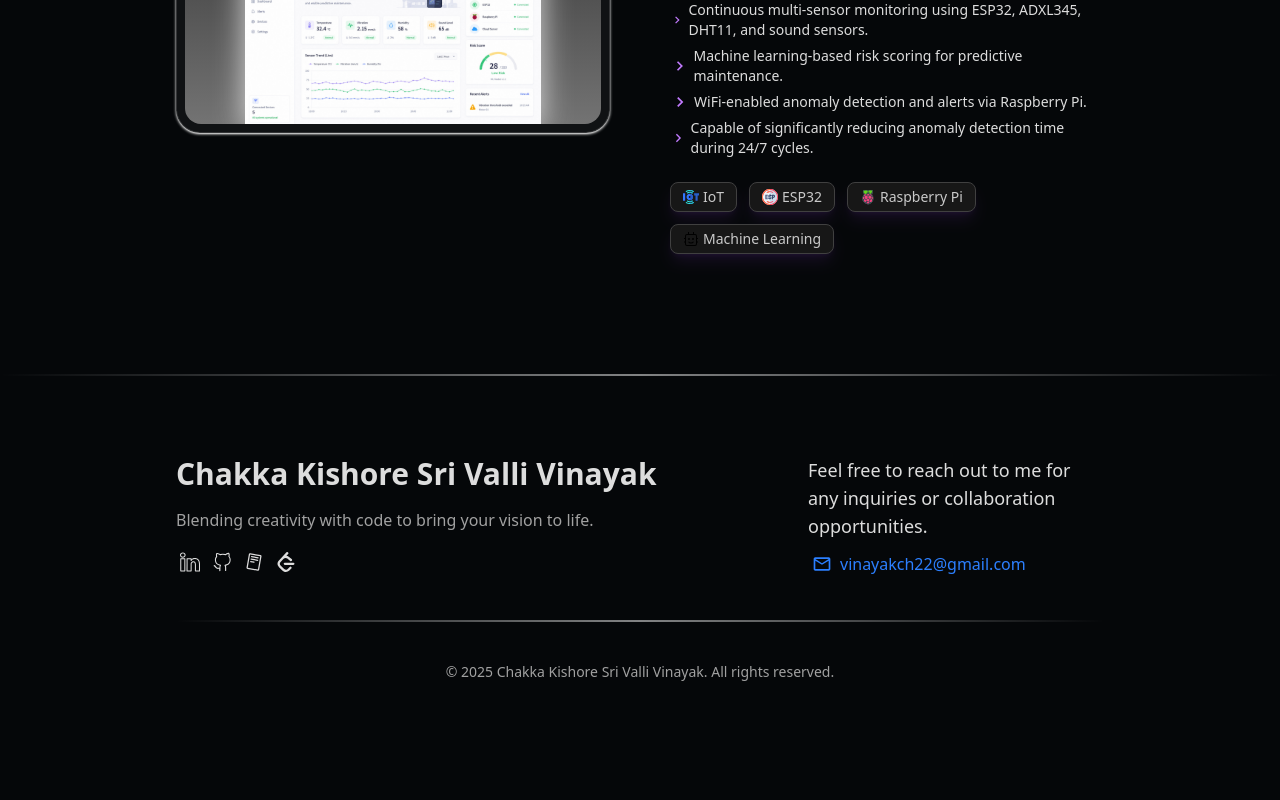
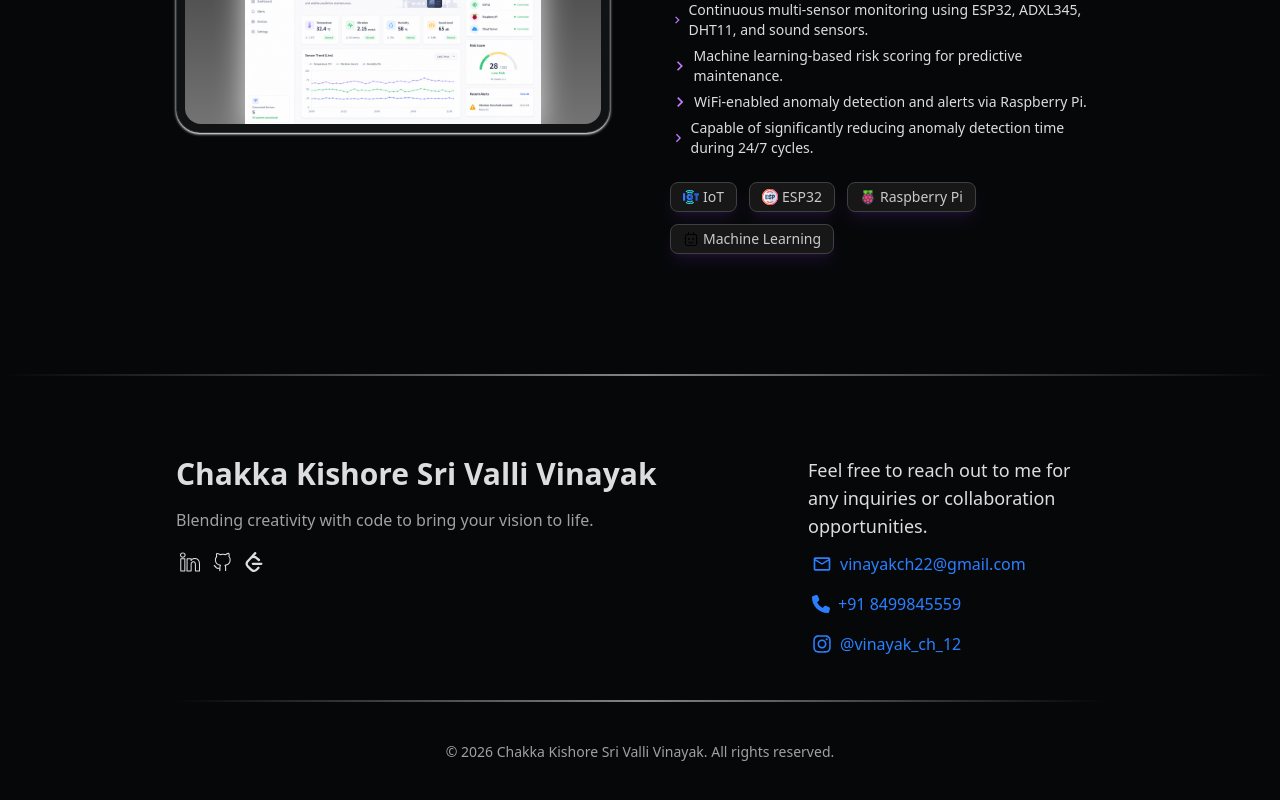
Before and after one commit to vinayakch22/Portfolio, a Next.js app: page /projects in a window 1280 px wide. Shown: the part 1668-2468 px from the top of the page. Before the commit the page ends 2390 px from the top, so only its background shows below. Built offline with nearby package versions, Linux system fonts and the light colour scheme.

Commit message:
Update footer section

```diff
--- a/app/components/Footer.tsx
+++ b/app/components/Footer.tsx
@@ -1,7 +1,8 @@
 import { myData } from '@/data/myData';
 import React from 'react'
 import { MdOutlineMail } from 'react-icons/md';
-import { PiReadCvLogo } from 'react-icons/pi';
+import { FaPhone } from 'react-icons/fa6';
+import { FaInstagram } from 'react-icons/fa';
 import { SiLeetcode } from 'react-icons/si';
 import { SlSocialLinkedin } from 'react-icons/sl';
 import { VscGithubAlt } from 'react-icons/vsc';
@@ -29,13 +30,6 @@ const Footer = () => {
               <VscGithubAlt />
             </a>
             <a
-              href={myData.resume}
-              target="_blank"
-              className="text-2xl lg:text-xl hover:scale-110 transition-all duration-300 p-1"
-            >
-              <PiReadCvLogo />
-            </a>
-            <a
               href={`https://leetcode.com/u/${myData.leetcode}/`}
               target="_blank"
               className="text-2xl lg:text-xl hover:scale-110 transition-all duration-300 p-1"
@@ -46,18 +40,27 @@ const Footer = () => {
         </div>
         <div className='lg:w-1/3 flex flex-col gap-2 items-center lg:items-start'>
           <p className='lg:text-lg text-base text-center lg:text-left'>Feel free to reach out to me for any inquiries or collaboration opportunities.</p>
-          <p>
-            <a
-              className='flex items-center gap-2 text-blue-500 hover:underline lg:p-1 no-expand'
-              href={`mailto:${myData.email}`}>
-                <MdOutlineMail className='lg:text-xl text-lg' /> {myData.email}
-            </a>
-          </p>
+          <a
+            className='flex items-center gap-2 text-blue-500 hover:underline lg:p-1 no-expand'
+            href={`mailto:${myData.email}`}>
+              <MdOutlineMail className='lg:text-xl text-lg' /> {myData.email}
+          </a>
+          <a
+            className='flex items-center gap-2 text-blue-500 hover:underline lg:p-1 no-expand'
+            href={`tel:+91${myData.phone}`}>
+              <FaPhone className='lg:text-lg text-base' /> +91 {myData.phone}
+          </a>
+          <a
+            className='flex items-center gap-2 text-blue-500 hover:underline lg:p-1 no-expand'
+            href={`https://www.instagram.com/${myData.instagram}/`}
+            target="_blank">
+              <FaInstagram className='lg:text-xl text-lg' /> @{myData.instagram}
+          </a>
         </div>
       </div>
       <div className='w-full h-0.5 bg-gradient-to-r from-transparent via-white/50 to-transparent my-10 rounded-full' />
       <div>
-        <p className='text-center text-sm text-neutral-400'>&copy; 2025 Chakka Kishore Sri Valli Vinayak. All rights reserved.</p>
+        <p className='text-center text-sm text-neutral-400'>&copy; {new Date().getFullYear()} Chakka Kishore Sri Valli Vinayak. All rights reserved.</p>
       </div>
     </footer>
   )
--- a/data/myData.ts
+++ b/data/myData.ts
@@ -1,8 +1,10 @@
 interface Data {
     email: string,
+    phone: string,
     linkedin: string,
     resume: string
     github: string,
+    instagram: string,
     leetcode: string,
     CGPA: number
 }
@@ -20,9 +22,11 @@ export interface Projects {
 
 export const myData: Data = {
     email: 'vinayakch22@gmail.com',
+    phone: '8499845559',
     linkedin: 'vinayak-chakka',
     resume: 'https://drive.google.com/file/d/1vpE1VMeofQ5IQKpfqSdy-OlatZPShcMV',
     github: 'vinayakch22',
+    instagram: 'vinayak_ch_12',
     leetcode: 'vinayak_ch_12',
     CGPA: 7.01
 }
```
